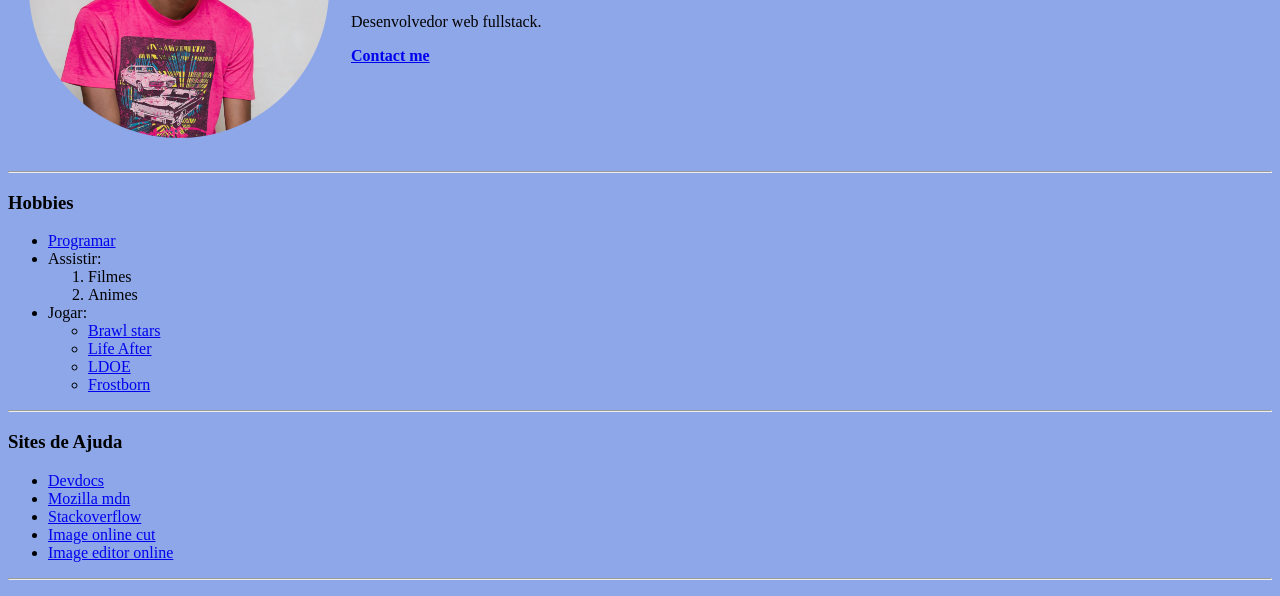
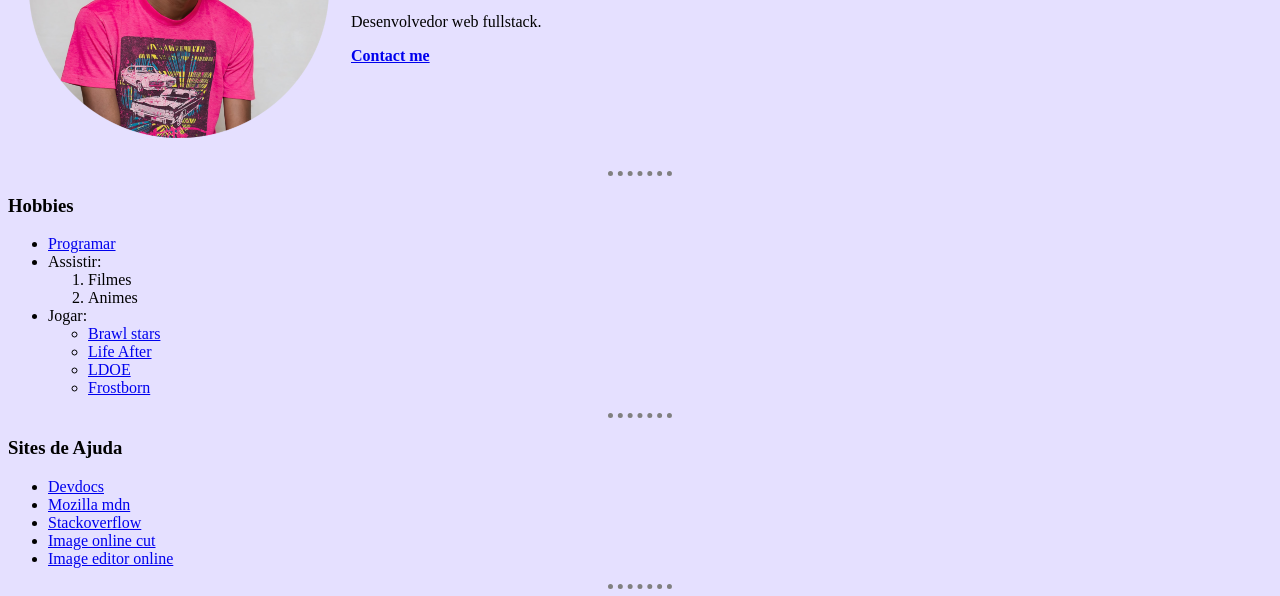
Before and after one commit to HeranyRC/Web-Development-Bootcamp-2023, a plain HTML site: page aulas/Modulo4/index.html in a window 1280 px wide. Shown: the part 191-787 px from the top of the page. Drawn offline with Linux system fonts and the light colour scheme.

Commit message:
add internal css

```diff
--- a/aulas/Modulo4/index.html
+++ b/aulas/Modulo4/index.html
@@ -3,8 +3,22 @@
 <head>
     <meta charset="UTF-8">
     <title>Css - Cascating Style Sheet</title>
+
+    <style>
+        body{
+            background-color: #E5E0FF;
+        }
+
+        hr{
+            border-style: dotted none none;
+            border-color: grey;
+            border-width: 5px;
+            width: 5%;
+        }
+    </style>
+
 </head>
-<body style="background-color: #8EA7E9;">
+<body>
     <table cellspacing="20">
         <tbody>
             <tr>
```
